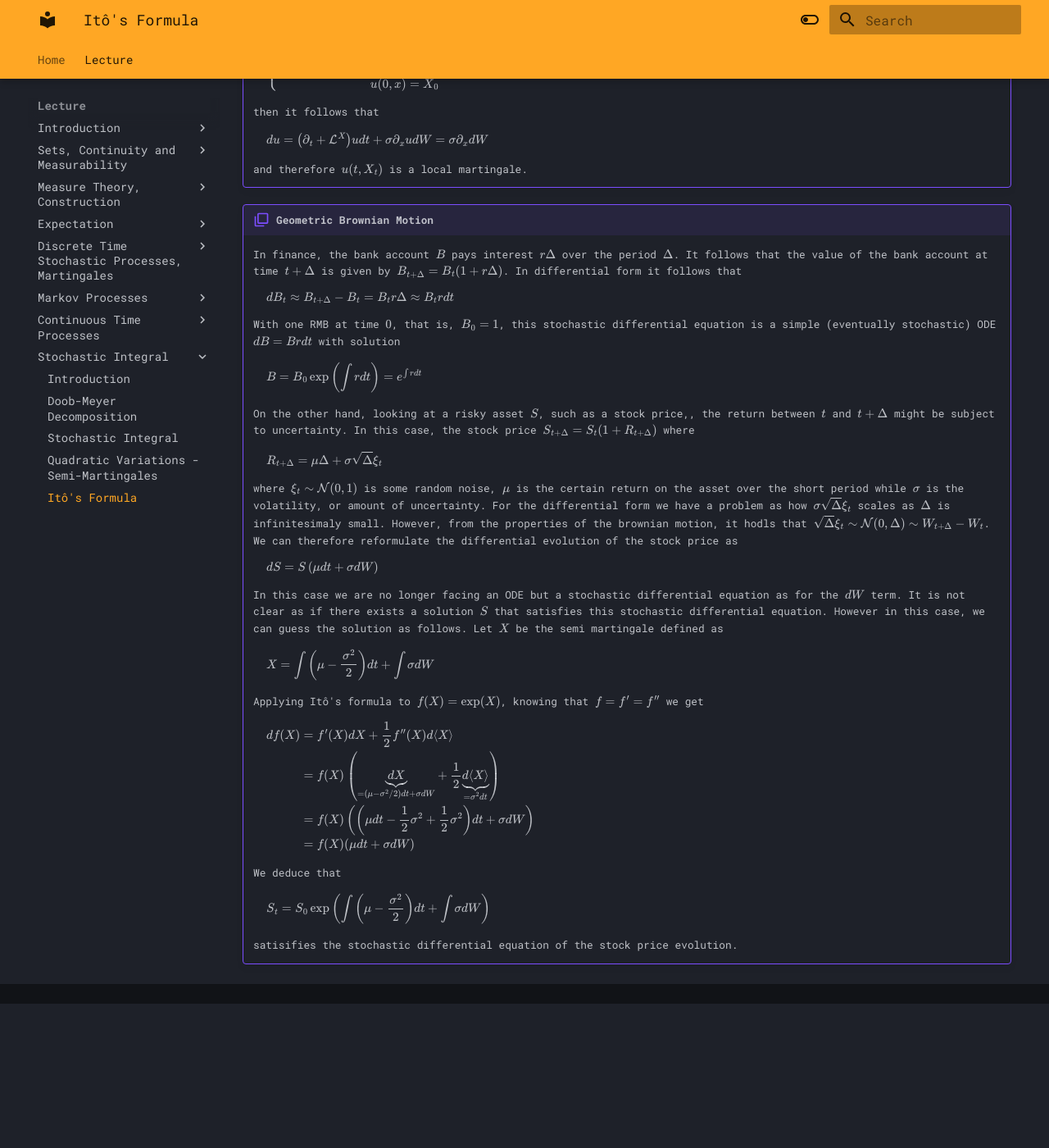
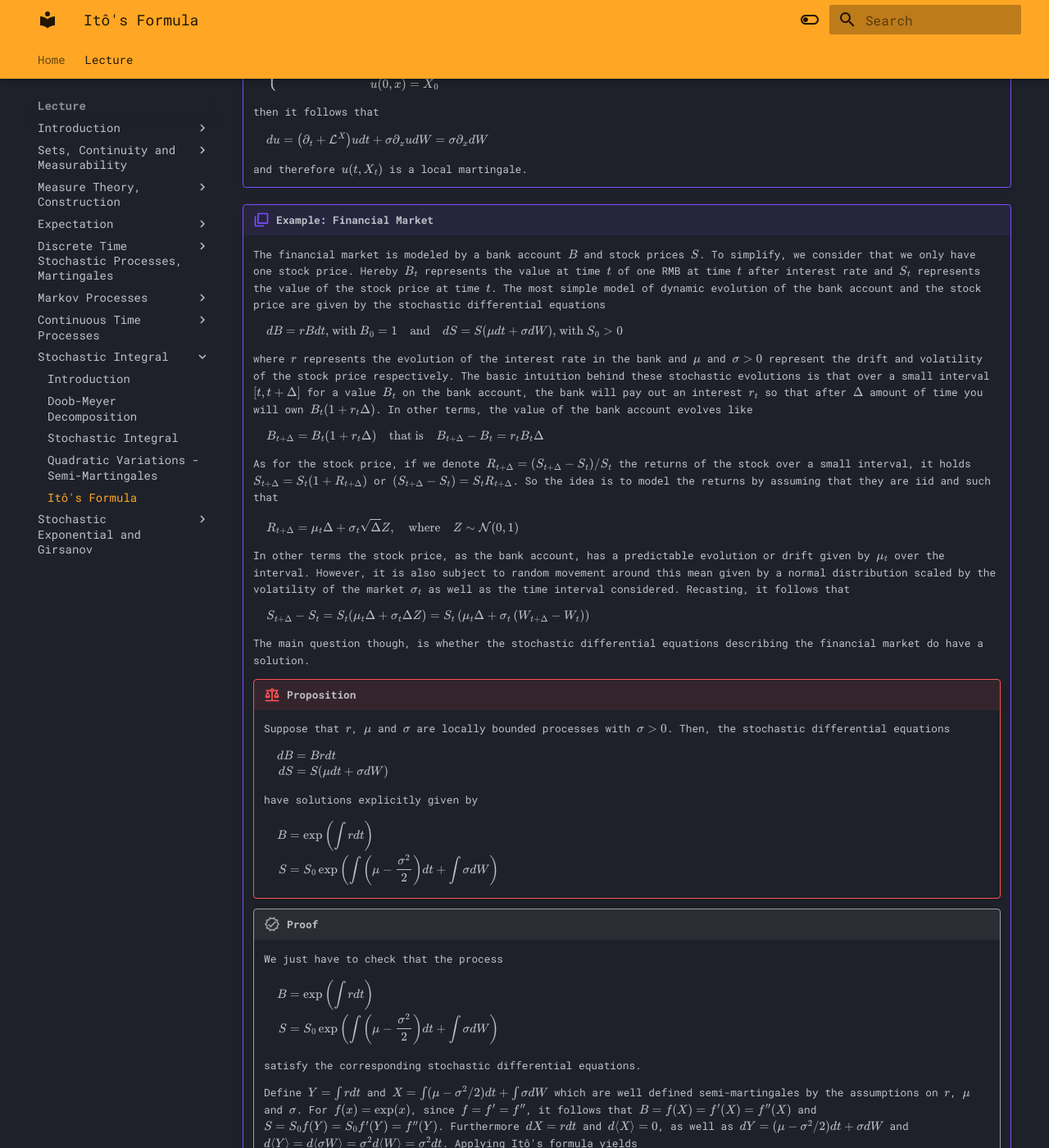
Before and after one commit to sdrap/SP_Lecture, an MkDocs documentation site: the page built from docs/lecture/07-Stochastic-Integral/074-ito-formula.md, in a window 1280 px wide and 1400 px high, scrolled down 4024 px. Shown: the whole window at 82% size. Built offline with MkDocs 1.6.1 and Material for MkDocs 9.7.7, drawn with Linux system fonts in a browser that asks for light colours; nearby versions of some CDN libraries; library files that are not in the unit come from our copies; before the commit the page ends 5248 px from its top, so only the background shows below that; some of the changed text lies outside the part shown.

Commit message:
Stochastic Exponential

```diff
--- a/docs/lecture/07-Stochastic-Integral/074-ito-formula.md
+++ b/docs/lecture/07-Stochastic-Integral/074-ito-formula.md
@@ -255,63 +255,98 @@ Note also that by taking $Y_t = t$ which is a semi-martingale without local mart
 
     and therefore $u(t, X_t)$ is a local martingale.
 
-!!! example "Geometric Brownian Motion"
-
-    In finance, the bank account $B$ pays interest $r \Delta$ over the period $\Delta$.
-    It follows that the value of the bank account at time $t+\Delta$ is given by $B_{t+\Delta} = B_t (1+ r\Delta)$.
-    In differential form it follows that
+!!! example "Example: Financial Market"
+    The financial market is modeled by a bank account $B$ and stock prices $S$.
+    To simplify, we consider that we only have one stock price.
+    Hereby $B_t$ represents the value at time $t$ of one RMB at time $t$ after interest rate and $S_t$ represents the value of the stock price at time $t$.
+    The most simple model of dynamic evolution of the bank account and the stock price are given by the stochastic differential equations
 
     \[
-        dB_t \approx B_{t+\Delta} - B_t = B_t r \Delta \approx B_t r dt
+    \begin{equation}
+        dB=r B dt\text{, with }B_0=1 \quad \text{and}\quad dS=S(\mu dt+\sigma dW)\text{, with }S_0>0
+    \end{equation}
     \]
 
-    With one RMB at time $0$, that is, $B_0 = 1$, this stochastic differential equation is a simple (eventually stochastic) ODE $dB = B r dt$ with solution
+    where $r$ represents the evolution of the interest rate in the bank and $\mu$ and $\sigma>0$ represent the drift and volatility of the stock price respectively.
+    The basic intuition behind these stochastic evolutions is that over a small interval $[t,t+\Delta]$ for a value $B_t$ on the bank account, the bank will pay out an interest $r_t$ so that after $\Delta$ amount of time you will own $B_t(1+r_t \Delta)$.
+    In other terms, the value of the bank account evolves like
 
     \[
-        B = B_0 \exp\left(\int r dt\right) = e^{\int r dt}
+    B_{t+\Delta}=B_t(1+r_t \Delta) \quad \text{that is}\quad B_{t+\Delta}-B_t=r_t B_t \Delta
     \]
 
-    On the other hand, looking at a risky asset $S$, such as a stock price,, the return between $t$ and $t+\Delta$ might be subject to uncertainty.
-    In this case, the stock price $S_{t+\Delta} = S_t(1+R_{t+\Delta})$ where
+    As for the stock price, if we denote $R_{t+\Delta}=(S_{t+\Delta}-S_t)/S_t$ the returns of the stock over a small interval, it holds $S_{t+\Delta}=S_{t}(1+R_{t+\Delta})$ or $(S_{t+\Delta}-S_t)=S_tR_{t+\Delta}$.
+    So the idea is to model the returns by assuming that they are iid and such that
 
     \[
-        R_{t+\Delta} = \mu \Delta + \sigma \sqrt{\Delta} \xi_t
+    R_{t+\Delta}=\mu_t \Delta +\sigma_t\sqrt{\Delta} Z, \quad \text{where}\quad Z\sim \mathcal{N}(0,1)
     \]
 
-    where $\xi_t \sim \mathcal{N}(0, 1)$ is some random noise, $\mu$ is the certain return on the asset over the short period while $\sigma$ is the volatility, or amount of uncertainty.
-    For the differential form we have a problem as how $\sigma \sqrt{\Delta}\xi_t$ scales as $\Delta$ is infinitesimaly small.
-    However, from the properties of the brownian motion, it hodls that $\sqrt{\Delta}\xi_t \sim \mathcal{N}(0, \Delta) \sim W_{t+\Delta} - W_t$.
-    We can therefore reformulate the differential evolution of the stock price as
+    In other terms the stock price, as the bank account, has a predictable evolution or drift given by $\mu_t$ over the interval.
+    However, it is also subject to random movement around this mean given by a normal distribution scaled by the volatility of the market $\sigma_t$ as well as the time interval considered.
+    Recasting, it follows that
 
     \[
-        dS = S\left(\mu dt + \sigma dW\right)
+    S_{t+\Delta}-S_t=S_t(\mu_t \Delta+\sigma_t \Delta Z)=S_t\left( \mu_t\Delta+\sigma_t\left(W_{t+\Delta}-W_t \right)\right)
     \]
 
-    In this case we are no longer facing an ODE but a stochastic differential equation as for the $dW$ term.
-    It is not clear as if there exists a solution $S$ that satisfies this stochastic differential equation.
-    However in this case, we can guess the solution as follows.
-    Let $X$ be the semi martingale defined as
+    The main question though, is whether the stochastic differential equations describing the financial market do have a solution.
+
+    !!! proposition
+        Suppose that $r$, $\mu$ and $\sigma$ are locally bounded processes with $\sigma>0$.
+        Then, the stochastic differential equations
+
+        \[
+          \begin{align*}
+            dB & = B rdt\\
+            dS & = S(\mu dt + \sigma dW)
+          \end{align*}
+        \]
+
+        have solutions explicitly given by
+
+        \[
+        \begin{align}
+            B & = \exp\left( \int r dt  \right) \\
+            S & = S_0\exp\left( \int \left( \mu-\frac{\sigma^2}{2} \right)dt+\int \sigma dW   \right)
+        \end{align}
+        \]
+
+    !!! proof
+        We just have to check that the process
+
+        \[
+        \begin{align}
+            B & = \exp\left( \int r dt  \right) \\
+            S & = S_0\exp\left( \int \left( \mu-\frac{\sigma^2}{2} \right)dt+\int \sigma dW   \right)
+        \end{align}
+        \]
+
+        satisfy the corresponding stochastic differential equations.
+
+        Define $Y=\int r dt$ and $X=\int (\mu-\sigma^2/2)dt+\int \sigma dW$ which are well defined semi-martingales by the assumptions on $r$, $\mu$ and $\sigma$.
+        For $f(x)=\exp(x)$, since $f=f^\prime=f^{\prime\prime}$, it follows that $B=f(X)=f^\prime(X)=f^{\prime\prime}(X)$ and $S=S_0f(Y)=S_0f^{\prime}(Y)=f^{\prime\prime}(Y)$.
+        Furthermore $dX=rdt$ and $d\langle X\rangle =0$, as well as $dY=(\mu-\sigma^2/2) dt+\sigma dW$ and $d\langle Y\rangle=d\langle \sigma W\rangle=\sigma^2 d\langle W\rangle=\sigma^2 dt$.
+        Applying Itô's formula yields
+
+        \[
+        \begin{aligned}
+            dB = df(X) & = f^\prime(X)dX+\frac{1}{2} f^{\prime\prime}(X)d\langle X\rangle\\
+                       & = f(X)rdt\\
+                       & = B r dt\\
+            dS = S_0df(Y) & = S_0f^{\prime}(Y)dY+\frac{1}{2}S_0 f^{\prime\prime}(Y)d\langle Y\rangle\\
+                         & = S_0f(Y)\left(\left( \mu-\frac{\sigma^2}{2} \right)dt+\sigma dW\right)+\frac{1}{2}S_0f(Y)\sigma^2 dt\\
+                         & = S_0f(Y)\left( \mu dt+\sigma dW \right)\\
+                         & = S\left( \mu dt+\sigma dW \right)
+        \end{aligned}
+        \]
+
+        which ends the proof.
+
+    In particular, if $\mu=0$, it follows that $dS = \sigma S dW$ showing that
 
     \[
-        X = \int \left( \mu -\frac{\sigma^2}{2}\right)dt + \int \sigma dW
+      \exp \left( \int \sigma dW - \frac{1}{2}\int \sigma^2 dt\right)
     \]
 
-    Applying Itô's formula to $f(X) = \exp(X)$, knowing that $f = f^\prime= f^{\prime\prime}$ we get
-
-    \[
-        \begin{align*}
-            df(X)
-                & = f^\prime(X)dX + \frac{1}{2}f^{\prime \prime}(X)d\langle X\rangle\\
-                & = f(X)\left(\underbrace{dX}_{=(\mu-\sigma^2/2) dt + \sigma dW} + \frac{1}{2}\underbrace{d\langle X\rangle}_{= \sigma^2 dt}\right)\\
-                & = f(X)\left(\left(\mu dt - \frac{1}{2}\sigma^2 + \frac{1}{2}\sigma^2\right)dt + \sigma dW\right)\\
-                & = f(X)(\mu dt + \sigma dW)
-        \end{align*}
-    \]
-
-    We deduce that
-
-    \[
-        S_t = S_0 \exp \left( \int \left(\mu - \frac{\sigma^2}{2}\right)dt + \int \sigma dW\right)
-    \]
-
-    satisifies the stochastic differential equation of the stock price evolution.
+    is a local martingale.
--- a/mkdocs.yml
+++ b/mkdocs.yml
@@ -86,31 +86,10 @@ nav:
           - Stochastic Integral: lecture/07-Stochastic-Integral/072-stochastic-integral.md
           - Quadratic Variations - Semi-Martingales: lecture/07-Stochastic-Integral/073-quadratic-variations.md
           - Itô's Formula: lecture/07-Stochastic-Integral/074-ito-formula.md
-  #         - Notations: lecture/00-Introduction/001-notations.md
-  #     - One Period Model:
-  #         - Mathematical Model: lecture/01-One-Period/011-mathematical-model.md
-  #         - Arbitrage and Pricing: lecture/01-One-Period/012-arbitrage-pricing.md
-  #         - Derivative Securities: lecture/01-One-Period/013-derivative-securities.md
-  #     - Risk Management:
-  #         - What is Risk: lecture/02-risk-management/021-what-is-risk.md
-  #         - Risk Preferences and Measures: lecture/02-risk-management/022-risk-preferences.md
-  #         - Expected Shortfall: lecture/02-risk-management/023-oce.md
-  #     - Multi Period Model:
-  #         - Multi Period Financial Market: lecture/03-Multi-Period/031-multi-period-financial-markets.md
-  #         - Binomial Model: lecture/03-Multi-Period/032-crr-model.md
-  #         - Exotic Options: lecture/03-Multi-Period/033-exotic-options.md
-  #         - American Options: lecture/03-Multi-Period/034-american-options.md
-  #         - Default Probability: lecture/03-Multi-Period/035-ruin-probability.md
-  # - Math Add On:
-  #     - Probability: material/probability.md
-  #     - Processes: material/stochastic.md
-  # #     - Homework 01: material/hw01.md
-  # #     - Homework 02: material/hw02.md
-  # - Exercises:
-  #     - One Period Model: material/ex01.md
-  #     - Risk Management: material/ex02.md
-  #     - Multi Period Model: material/ex03.md
-  #     - Probability and Stochastic Processes: material/ex_math.md
+      - Stochastic Exponential and Girsanov:
+          - Introduction: lecture/08-Stochastic-Exponential/080-introduction.md
+          - Stochastic Exponential: lecture/08-Stochastic-Exponential/081-stochastic-exponential.md
+          - Girsanov Transformation: lecture/08-Stochastic-Exponential/082-girsanov.md
 
 extra_css:
   - stylesheets/extra.css
```
Also changed, not shown: docs/lecture/08-Stochastic-Exponential/080-introduction.md (added, +14 -0 lines), docs/lecture/08-Stochastic-Exponential/081-stochastic-exponential.md (added, +354 -0 lines), docs/lecture/08-Stochastic-Exponential/082-girsanov.md (added).
